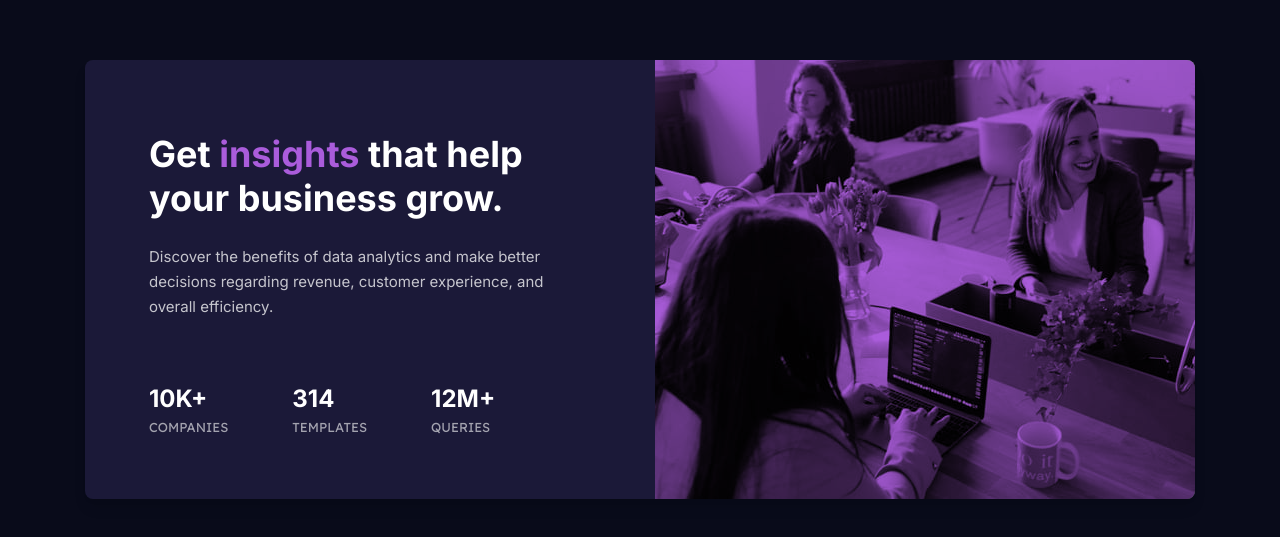
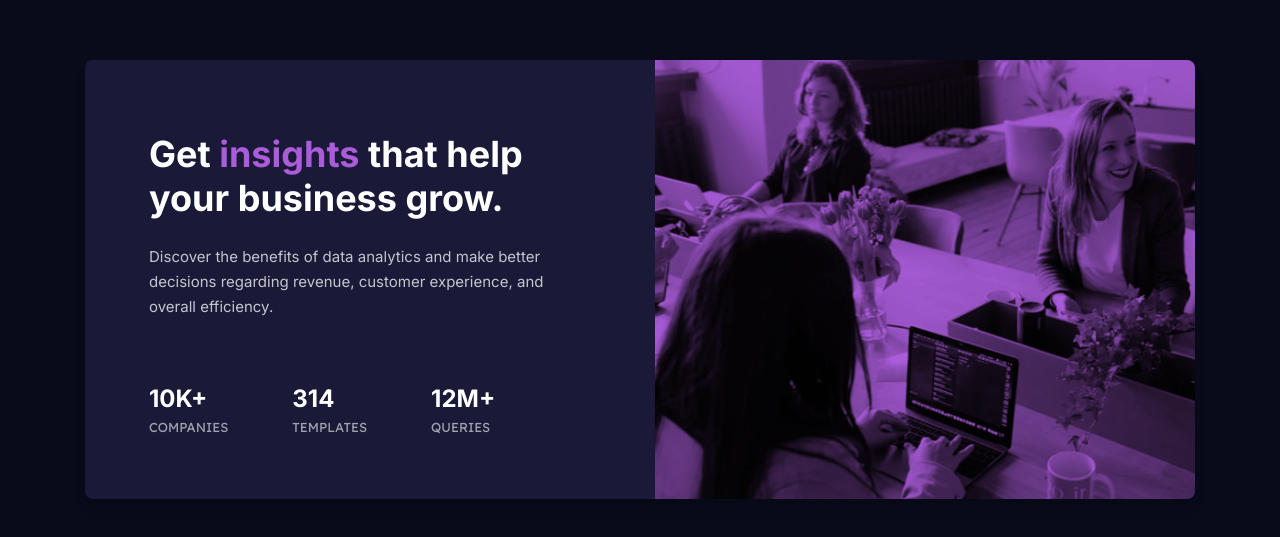
Before and after one commit to john-mirage/stats-preview-card-component, a React (Vite) app: page / in a window 1280 px wide. Shown: the part 121-658 px from the top of the page. Built offline with nearby package versions, Linux system fonts and the light colour scheme.

Commit message:
ref: use background image instead of picture

```diff
--- a/src/components/Card/component.tsx
+++ b/src/components/Card/component.tsx
@@ -1,9 +1,6 @@
 import { FunctionComponent } from "react";
+import Stat from "@components/Stat";
 import "./style.css";
-
-import headerMobileImage from "@images/image-header-mobile.jpg";
-import headerDesktopImage from "@images/image-header-desktop.jpg";
-import Stat from "@components/Stat";
 
 const stats = [
   {
@@ -23,13 +20,7 @@ const stats = [
 const Card: FunctionComponent = () => {
   return (
     <main className="card">
-      <div className="card__header">
-        <picture className="card__picture">
-          <source srcSet={headerDesktopImage} media="(min-width: 1158px)" />
-          <img className="card__image" src={headerMobileImage} alt="People in a meeting" draggable="false" />
-        </picture>
-        <div className="card__overlay"></div>
-      </div>
+      <div className="card__header"></div>
       <div className="card__body">
         <h1 className="card__title">Get <span className="card__titleEmphase">insights</span> that help your business grow.</h1>
         <p className="card__subtitle">Discover the benefits of data analytics and make better decisions regarding revenue, customer experience, and overall efficiency.</p>
--- a/src/components/Card/style.css
+++ b/src/components/Card/style.css
@@ -8,22 +8,12 @@
 }
 
 .card__header {
-  position: relative;
-}
-
-.card__image {
-  width: 100%;
-}
-
-.card__overlay {
-  position: absolute;
-  z-index: 100;
-  top: 0;
-  left: 0;
-  width: 100%;
-  height: 100%;
+  padding-top: 75%;
   background-color: var(--color-soft-violet);
-  mix-blend-mode: multiply;
+  background-image: url("/src/images/image-header-mobile.jpg");
+  background-repeat: no-repeat;
+  background-size: cover;
+  background-blend-mode: multiply;
 }
 
 .card__body {
@@ -89,20 +79,7 @@
     flex: none;
     order: 2;
     width: 33.75rem; /* 540px */
-  }
-
-  .card__picture {
-    position: absolute;
-    z-index: 10;
-    top: 0;
-    left: 0;
-    width: 100%;
-    height: 100%;
-  }
-
-  .card__image {
-    height: 100%;
-    object-fit: cover;
+    padding-top: 0;
   }
 
   .card__body {
```
